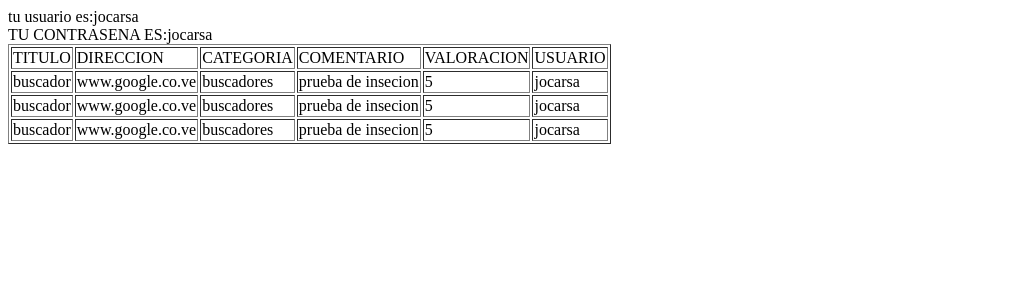
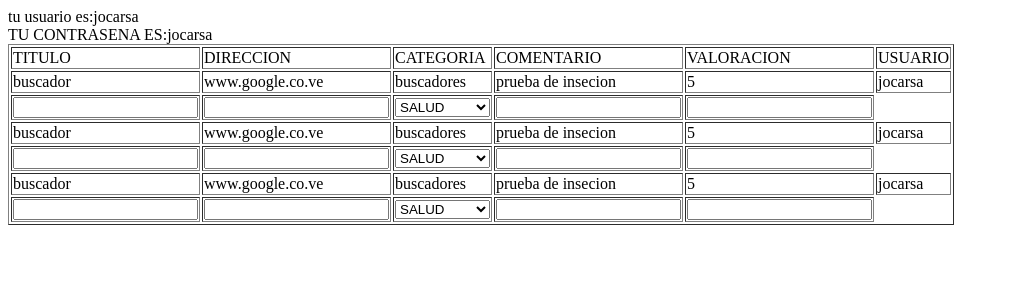
Before and after one commit to dragonclaw/favoritosonline, a PHP site: page /principal.php in a window 1280 px wide. Shown: the top 300 px of the page, without its empty margins (0-1009 px from the left). Run offline with PHP 8.4, Linux system fonts and the light colour scheme; the visitor is signed in with stand-in values (Sample User, id 1); data comes from the database, SQL or seed files in the repository; both versions use the stored data as it was after the commit.

Commit message:
actualizacion de codigo, sigue donde esta el formulario, no esta finalizado.

```diff
--- a/principal.php
+++ b/principal.php
@@ -10,7 +10,7 @@ $db = new PDO('sqlite:favoritos.db');
 //ESTABLEZCO LA CONSULTA
 
 //$peticion = "SELECT * FROM favoritos";
-$peticion = "SELECT * FROM favoritos WHERE usuario = 'jocarsa'";
+$peticion = "SELECT * FROM favoritos WHERE usuario = 'jocarsa' and contrasena = 'jocarsa';";
 
 //EJECUTO LA CONSULTA
 
@@ -36,6 +36,24 @@ echo "<td>".$fila['valoracion']."</td>";
 echo "<td>".$fila['usuario']."</td>";
 echo "</tr>";
 
+//añadir un registro (dentro de la tabla)
+echo "
+<tr>
+<form action='crearfavorito.php' method='POST'>
+	<td><input type='text' name='titulo'></td>
+	<td><input type='text' name='direccion'></td>
+	<td><select name='categoria'>
+	<option value='salud'>SALUD</option>
+	<option value='trabajo'>TRABAJO</option>
+	<option value='hobby'>Hobby</option>
+	<option value='personal'>PERSONAL</option>
+	<option value='otros'>OTROS</option>
+	</td>
+	<td><input type='text' name='comentario'></td>
+	<td><input type='text' name='valoracion'></td>
+</tr>
+";
+
 }
 echo "</table>";
 
```
Also changed, not shown: favoritos.db.
